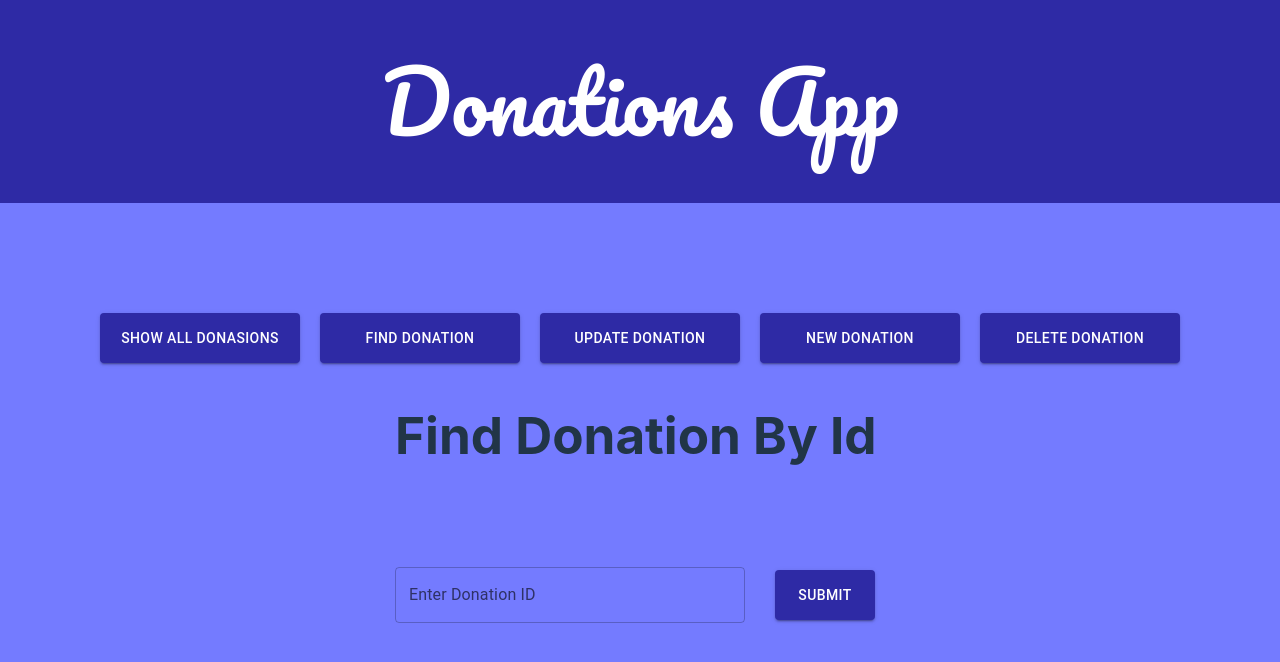
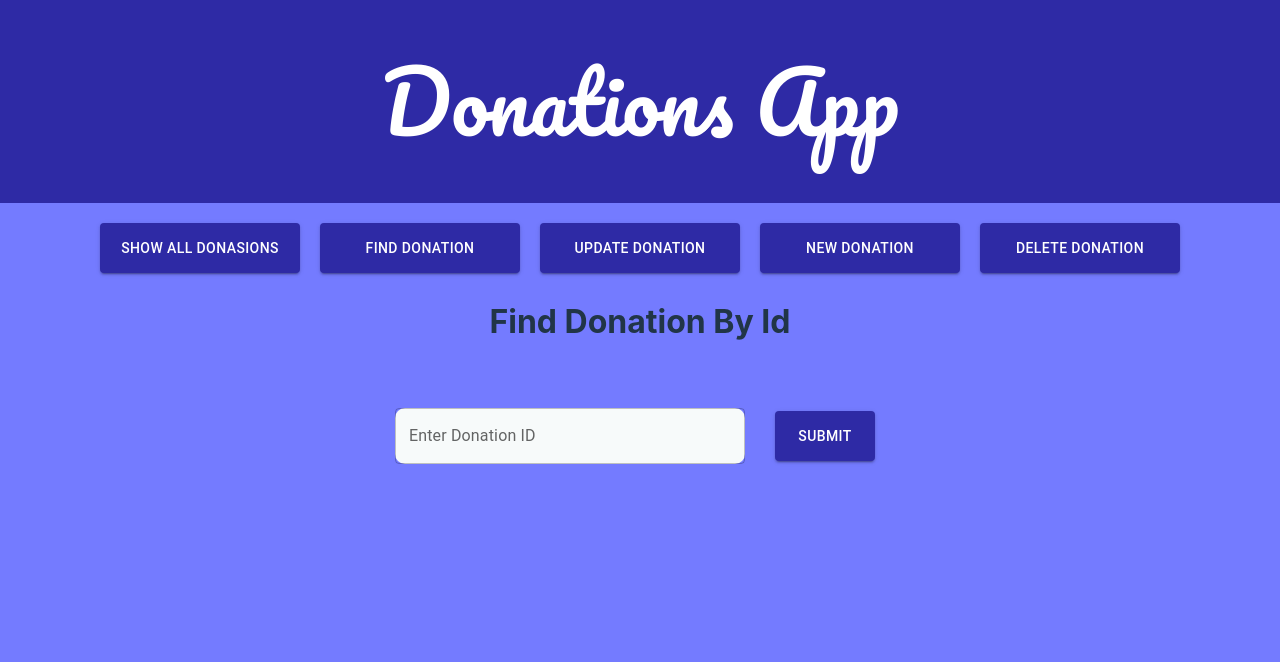
Before and after one commit to eliyasamary/donation-a, a React (Vite) app: page /1 in a window 1280 px wide. Shown: the top 662 px of the page. Built offline with nearby package versions, Linux system fonts and the light colour scheme.

Commit message:
style updates

```diff
--- a/src/CSS/style.css
+++ b/src/CSS/style.css
@@ -15,7 +15,7 @@
   display: flex;
   flex-wrap: wrap;
   flex-direction: row;
-  margin-top: 100px;
+  margin-top: 10px;
   justify-content: center;
   align-items: center;
 }
@@ -29,7 +29,6 @@
 .donations-container {
   width: 100%;
   height: 100%;
-  /* background-color: aqua; */
   display: flex;
   flex-wrap: wrap;
   gap: 20px;
@@ -37,18 +36,46 @@
   margin-top: 20px;
 }
 
+.flex-container-col {
+  display: flex;
+  flex-direction: column;
+  gap: 20px;
+  justify-content: center;
+  align-items: center;
+}
+
 .donation {
-  width: 300px;
-  height: 150px;
+  width: 350px;
+  height: 190px;
   background-color: rgb(247, 250, 250);
   border-radius: 20px;
   padding: 10px;
-  /* margin: 10px; */
+  padding-left: 30px;
+  box-shadow: rgba(0, 0, 0, 0.3) 0px 8px 24px;
 }
 
 .input-field {
   width: 350px;
-  border-radius: 20px !important;
+  border-radius: 10px !important;
+  background-color: rgb(247, 250, 250);
+  color: dimgray !important;
+}
+
+.css-1jy569b-MuiFormLabel-root-MuiInputLabel-root {
+  color: rgba(0, 0, 0, 0) !important;
+}
+.css-1jy569b-MuiFormLabel-root-MuiInputLabel-root.Mui-focused {
+  color: rgba(0, 0, 0, 0) !important;
+}
+.css-9ddj71-MuiInputBase-root-MuiOutlinedInput-root.Mui-focused
+  .MuiOutlinedInput-notchedOutline {
+  border-color: aliceblue !important;
+  padding: 2px;
+  margin: 2px;
+}
+.css-1d3z3hw-MuiOutlinedInput-notchedOutline {
+  border-color: aliceblue !important;
+  border-radius: 10px !important;
 }
 
 .form-container-row {
@@ -65,3 +92,7 @@
   margin: 10px !important;
   background-color: rgb(46, 42, 165) !important;
 }
+
+.body-title {
+  font-size: 32px;
+}
```
